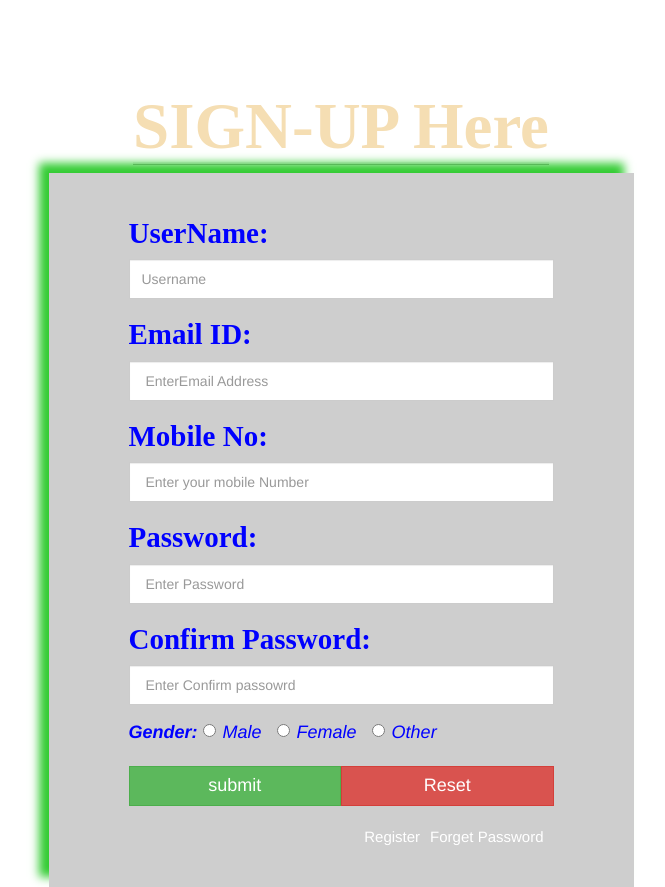
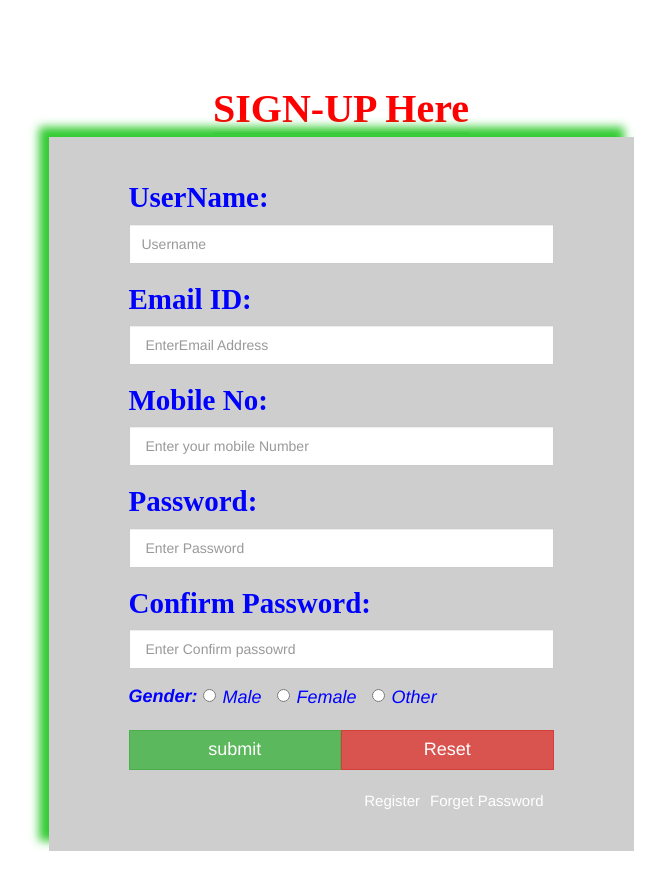
Before and after one commit to Desiree-Mmasi/Dacarius, a PHP site: page / in a window 1280 px wide. Shown: the whole page, without its empty margins (299-964 px from the left). After the commit the page ends 851 px from the top, so only its background shows below. Run offline with PHP 8.4, Linux system fonts and the light colour scheme.

Commit message:
update styles.css

```diff
--- a/css/styles.css
+++ b/css/styles.css
@@ -1,8 +1,8 @@
 #login-name{
-font-size: 65px;
+font-size: 40px;
 font-family: arabic typesetting;
 border-bottom-style: ridge;
-color:wheat;
+color: red;
 
 }
 #login{
```
